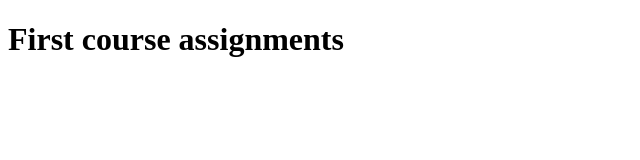
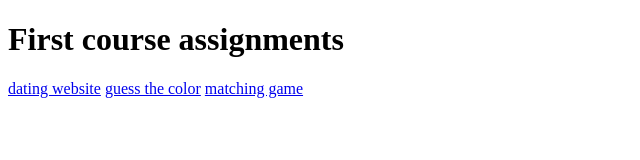
Before and after one commit to claudiazanetel/FSWD-html-css-js, a plain HTML site: page index.html in a window 1280 px wide. Shown: the whole page, without its empty margins (0-640 px from the left). Drawn offline with Linux system fonts and the light colour scheme.

Commit message:
fixed index.html

```diff
--- a/index.html
+++ b/index.html
@@ -9,8 +9,8 @@
 	</head>
 	<body>
 		<h1>First course assignments</h1>
-		<a href="/dating-website/dating-website.html"></a>
-		<a href="/guess-the-color/guess-the-color.html"></a>
-		<a href="/matching-game/matching-game.html"></a>
+		<a href="/dating-website/dating-website.html">dating website</a>
+		<a href="/guess-the-color/guess-the-color.html">guess the color</a>
+		<a href="/matching-game/matching-game.html">matching game</a>
 	</body>
 </html>
```
